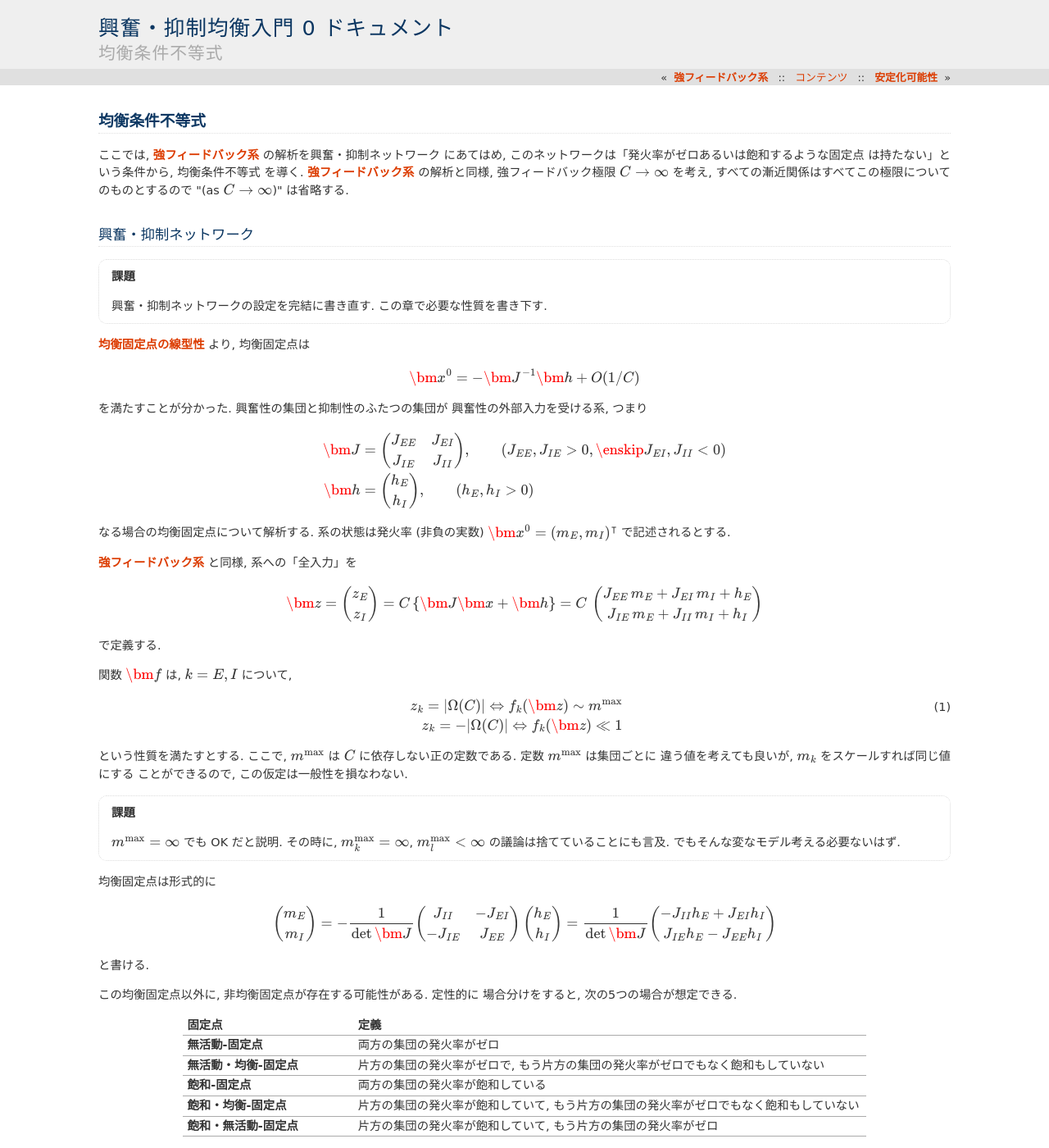
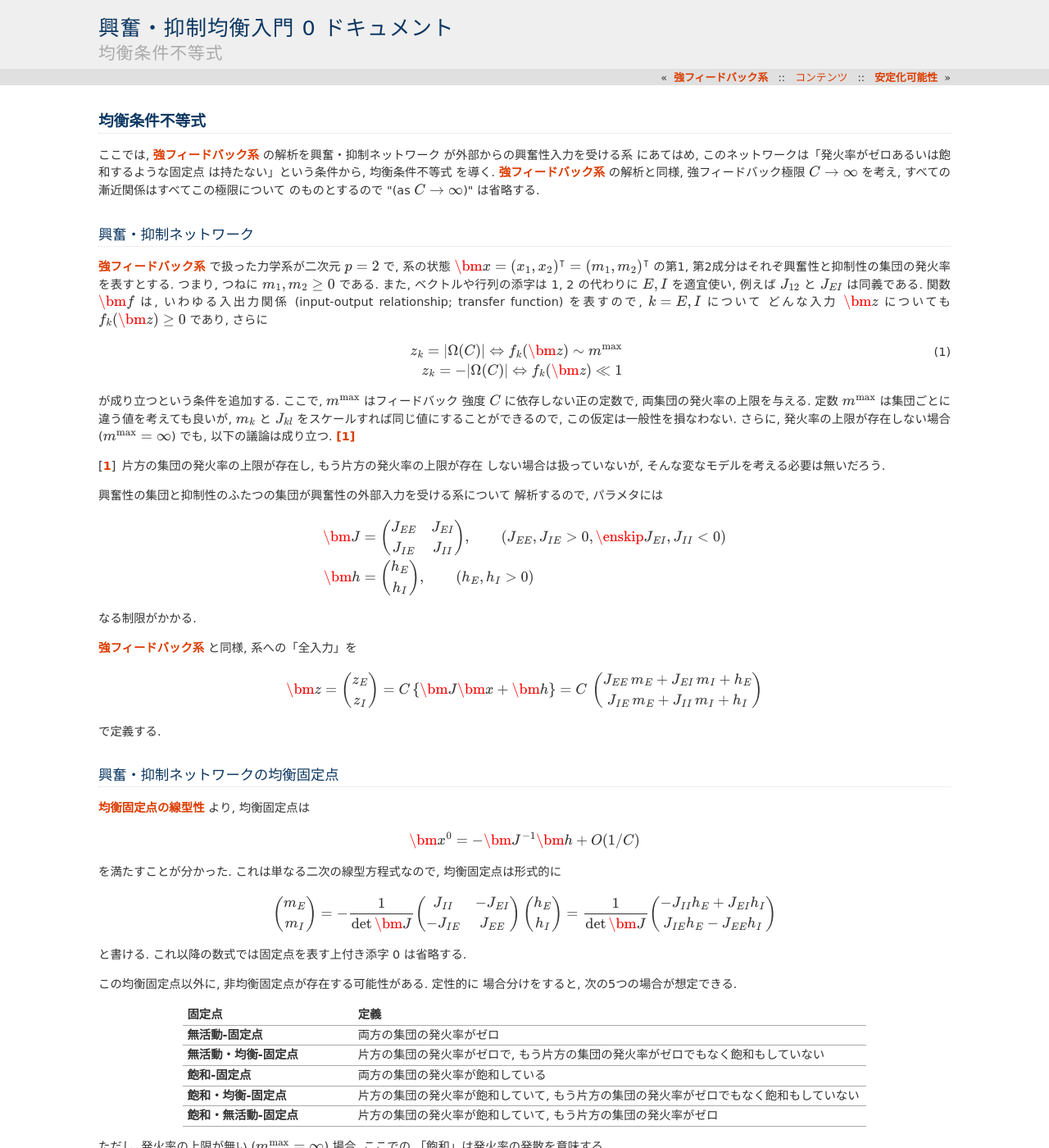
Before and after one commit to tkf/balance-tutorial-ja, a Sphinx documentation site: the page built from source/balance_network/balance_inequality.rst, in a window 1280 px wide and 1400 px high. Shown: the whole window at 82% size. Built offline with Sphinx 7.4.7, drawn with Linux system fonts in a browser that asks for light colours; formulas are drawn with MathJax 3; some of the changed text lies outside the part shown.

Commit message:
不等式を導くのに必要な興奮・抑制ネットワークの設定を書き下す

```diff
--- a/source/balance_network/balance_inequality.rst
+++ b/source/balance_network/balance_inequality.rst
@@ -3,6 +3,7 @@
 ================
 
 ここでは, :ref:`strong-feedback-system` の解析を興奮・抑制ネットワーク
+が外部からの興奮性入力を受ける系
 にあてはめ, このネットワークは「発火率がゼロあるいは飽和するような固定点
 は持たない」という条件から, :index:`均衡条件不等式` を導く.
 :ref:`strong-feedback-system` の解析と同様, 強フィードバック極限
@@ -12,17 +13,36 @@
 興奮・抑制ネットワーク
 ======================
 
-.. todo:: 興奮・抑制ネットワークの設定を完結に書き直す.
-   この章で必要な性質を書き下す.
-
-:ref:`linearity-of-balanced-fixed-point` より, 均衡固定点は
+:ref:`strong-feedback-system` で扱った力学系が二次元 :math:`p=2` で,
+系の状態 :math:`\bm x = (x_1, x_2)^\intercal = (m_1, m_2)^\intercal`
+の第1, 第2成分はそれぞ興奮性と抑制性の集団の発火率を表すとする.
+つまり, つねに :math:`m_1, m_2 \ge 0` である.
+また, ベクトルや行列の添字は 1, 2 の代わりに :math:`E, I` を適宜使い,
+例えば :math:`J_{12}` と :math:`J_{EI}` は同義である.
+関数 :math:`\bm f` は, いわゆる入出力関係 (input-output relationship;
+transfer function) を表すので, :math:`k = E, I` について
+どんな入力 :math:`\bm z` についても :math:`f_k(\bm z) \ge 0` であり,
+さらに
 
 .. math::
+   :label: cond-f
 
-   \bm x^0 = - \bm J^{-1} \bm h + O(1/C)
+   z_k = |\Omega(C)| \Leftrightarrow f_k(\bm z) \sim m^{\max}
 
-を満たすことが分かった.  興奮性の集団と抑制性のふたつの集団が
-興奮性の外部入力を受ける系, つまり
+   z_k = -|\Omega(C)| \Leftrightarrow f_k(\bm z) \ll 1
+
+が成り立つという条件を追加する. ここで, :math:`m^{\max}` はフィードバック
+強度 :math:`C` に依存しない正の定数で, 両集団の発火率の上限を与える.
+定数 :math:`m^{\max}` は集団ごとに違う値を考えても良いが, :math:`m_k`
+と :math:`J_{kl}` をスケールすれば同じ値にすることができるので,
+この仮定は一般性を損なわない.  さらに, 発火率の上限が存在しない場合
+(:math:`m^{\max} = \infty`) でも, 以下の議論は成り立つ.  [#]_
+
+.. [#] 片方の集団の発火率の上限が存在し, もう片方の発火率の上限が存在
+   しない場合は扱っていないが, そんな変なモデルを考える必要は無いだろう.
+
+興奮性の集団と抑制性のふたつの集団が興奮性の外部入力を受ける系について
+解析するので, パラメタには
 
 .. math::
 
@@ -42,8 +62,7 @@
    \qquad
    (h_{E}, h_{I} > 0)
 
-なる場合の均衡固定点について解析する.  系の状態は発火率 (非負の実数)
-:math:`\bm x^0 = (m_E, m_I)^\intercal` で記述されるとする.
+なる制限がかかる.
 
 :ref:`strong-feedback-system` と同様, 系への「全入力」を
 
@@ -62,43 +81,16 @@
 
 で定義する.
 
-..
-   また, これを :math:`O(1)` にスケールした変数
-   :math:`\bm w = \bm z / C` を
+興奮・抑制ネットワークの均衡固定点
+==================================
 
-   .. math::
-      \bm w =
-      \begin{pmatrix}
-      w_{E} \\
-      w_{I}
-      \end{pmatrix}
-      := \bm J \bm x + \bm h
-      =
-      \begin{pmatrix}
-      J_{EE} \, m_E + J_{EI} \, m_I + h_E \\
-      J_{IE} \, m_E + J_{II} \, m_I + h_I
-      \end{pmatrix}
-
-   で定義する.
-
-関数 :math:`\bm f` は, :math:`k = E, I` について,
+:ref:`linearity-of-balanced-fixed-point` より, 均衡固定点は
 
 .. math::
-   :label: cond-f
 
-   z_k = |\Omega(C)| \Leftrightarrow f_k(\bm z) \sim m^{\max}
+   \bm x^0 = - \bm J^{-1} \bm h + O(1/C)
 
-   z_k = -|\Omega(C)| \Leftrightarrow f_k(\bm z) \ll 1
-
-という性質を満たすとする.   ここで, :math:`m^{\max}` は :math:`C`
-に依存しない正の定数である.  定数 :math:`m^{\max}` は集団ごとに
-違う値を考えても良いが, :math:`m_k` をスケールすれば同じ値にする
-ことができるので, この仮定は一般性を損なわない.
-
-.. todo:: :math:`m^{\max} = \infty` でも OK だと説明.
-   その時に, :math:`m^{\max}_k = \infty`, :math:`m^{\max}_l < \infty`
-   の議論は捨てていることにも言及.  でもそんな変なモデル考える必要ないはず.
-
+を満たすことが分かった.  これは単なる二次の線型方程式なので,
 均衡固定点は形式的に
 
 .. math::
@@ -125,7 +117,7 @@
    J_{IE} h_{E} - J_{EE} h_{I} \\
    \end{pmatrix}
 
-と書ける.
+と書ける.  これ以降の数式では固定点を表す上付き添字 0 は省略する.
 
 この均衡固定点以外に, 非均衡固定点が存在する可能性がある.  定性的に
 場合分けをすると, 次の5つの場合が想定できる.
@@ -150,6 +142,9 @@
    * - _`飽和・無活動-固定点`
      - 片方の集団の発火率が飽和していて,
        もう片方の集団の発火率がゼロ
+
+ただし, 発火率の上限が無い (:math:`m^{\max} = \infty`) 場合, ここでの
+「飽和」は発火率の発散を意味する.
 
 `無活動-固定点`_ は, :math:`\bm h` の成分が正である限り存在できない.
 これは, :math:`z_k|_{\bm x = \bm 0} = C h_k \neq - |\Omega(C)|`
```
